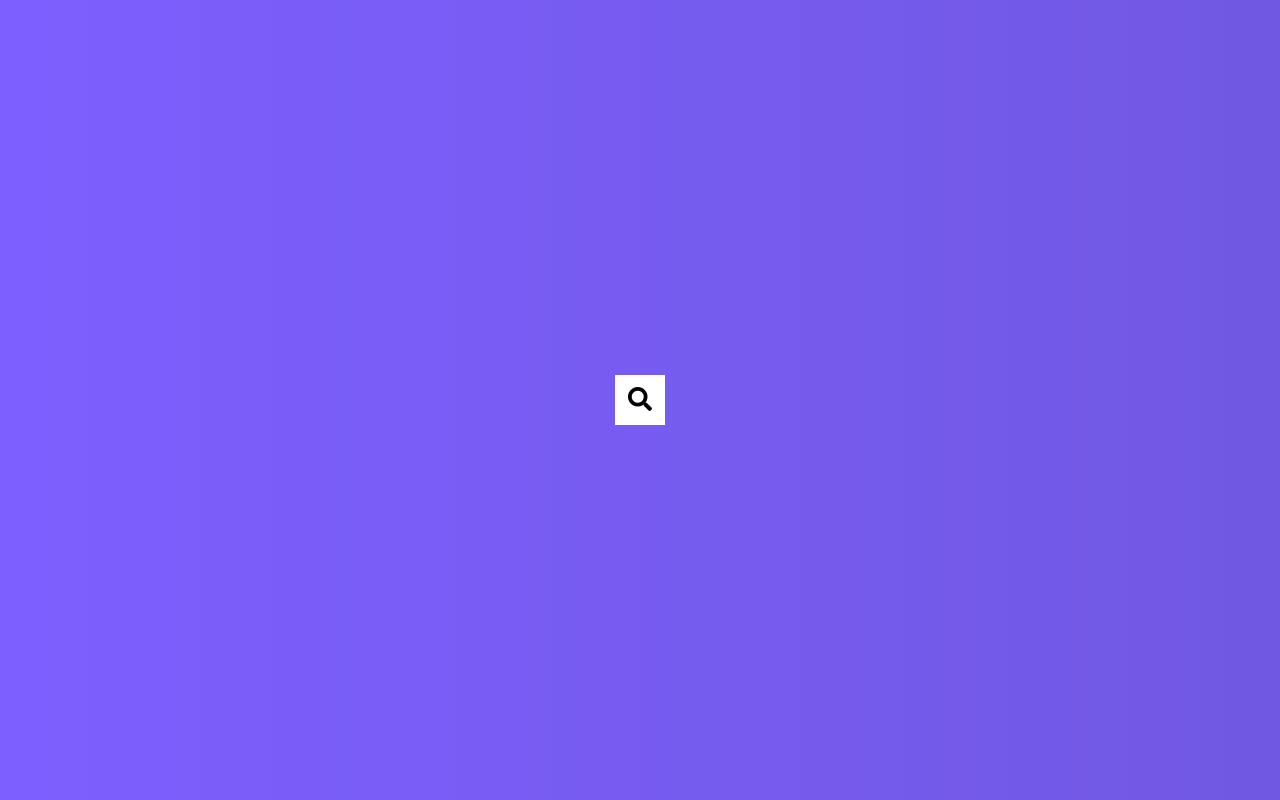
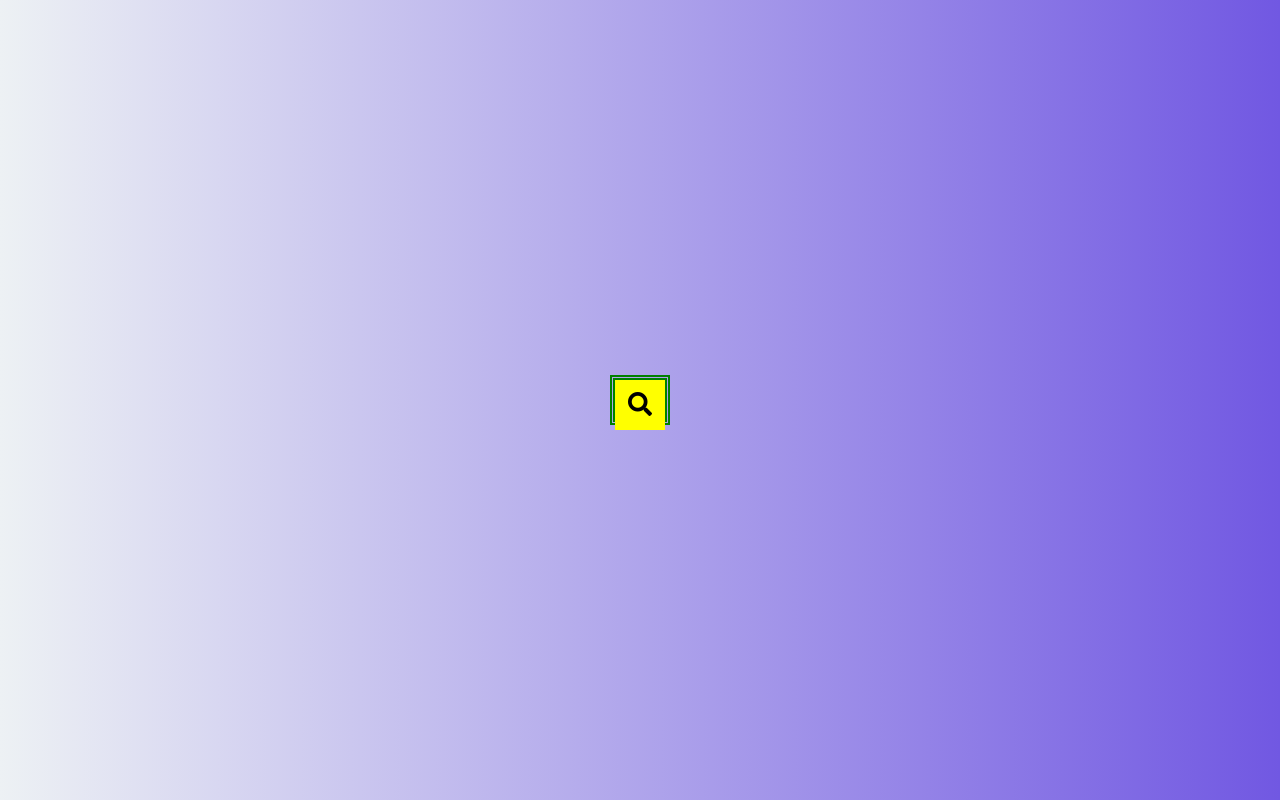
Before and after one commit to Spidey44/MN---50-Projects-In-50-Days---HTML-CSS-JavaScript, a plain HTML site: page 5 - Hidden Search Widget/index.html in a window 1280 px wide. Drawn offline with Linux system fonts and the light colour scheme.

Commit message:
Update 5

```diff
--- a/5 - Hidden Search Widget/index.html
+++ b/5 - Hidden Search Widget/index.html
@@ -8,10 +8,10 @@
     <title>Hidden Search</title>
   </head>
   <body>
-    <div class="search">
+    <div class="search"><!-- add or remove active class here-->
       <input type="text" class="input" placeholder="Search...">
       <button class="btn">
-        <i class="fas fa-search"></i><!-- from fontawsome icone-->
+        <i class="fas fa-search"></i><!-- from fontawsome icone https://fontawesome.com/v5/icons/search?style=solid&s=solid&f=classic-->
       </button>
     </div>
     <script src="script.js"></script>
--- a/5 - Hidden Search Widget/script.js
+++ b/5 - Hidden Search Widget/script.js
@@ -1,3 +1,4 @@
+//target
 const search = document.querySelector('.search')
 const btn = document.querySelector('.btn')
 const input = document.querySelector('.input')
@@ -5,7 +6,11 @@ const input = document.querySelector('.input')
 //event listener on button ( click
 //+ action toggle class "active" ( add/ remove))
 //+ action force focus on search input
+//$(selector).on('eventName', function() => run this code when the event happens
 btn.addEventListener('click', () => {
+    //Mouse Events, Touch Events,Keyboard Events...
     search.classList.toggle('active')
+    //The classList property is read-only
+    //Toggle "active" on and off:
     input.focus()
 })
--- a/5 - Hidden Search Widget/style.css
+++ b/5 - Hidden Search Widget/style.css
@@ -5,7 +5,7 @@
 }
 
 body {
-  background-image: linear-gradient(90deg, #7d5fff, #7158e2);
+  background-image: linear-gradient(90deg, #edf1f4, #7158e2);
   font-family: 'Roboto', sans-serif;
   display: flex;
   align-items: center;
@@ -18,6 +18,7 @@ body {
 .search {
   position: relative; /*contain all the absolute*/
   height: 50px;
+  border: thick double green;
 }
 
 .search .input {
@@ -28,10 +29,11 @@ body {
   height: 50px;
   width: 50px;
   transition: width 0.5s ease;
+  border: thick double pink;
 }
 
 .btn {
-  background-color: #fff;
+  background-color: yellow;
   border: 0;
   cursor: pointer;
   font-size: 24px;
```
Also changed, not shown: 1 other file.
